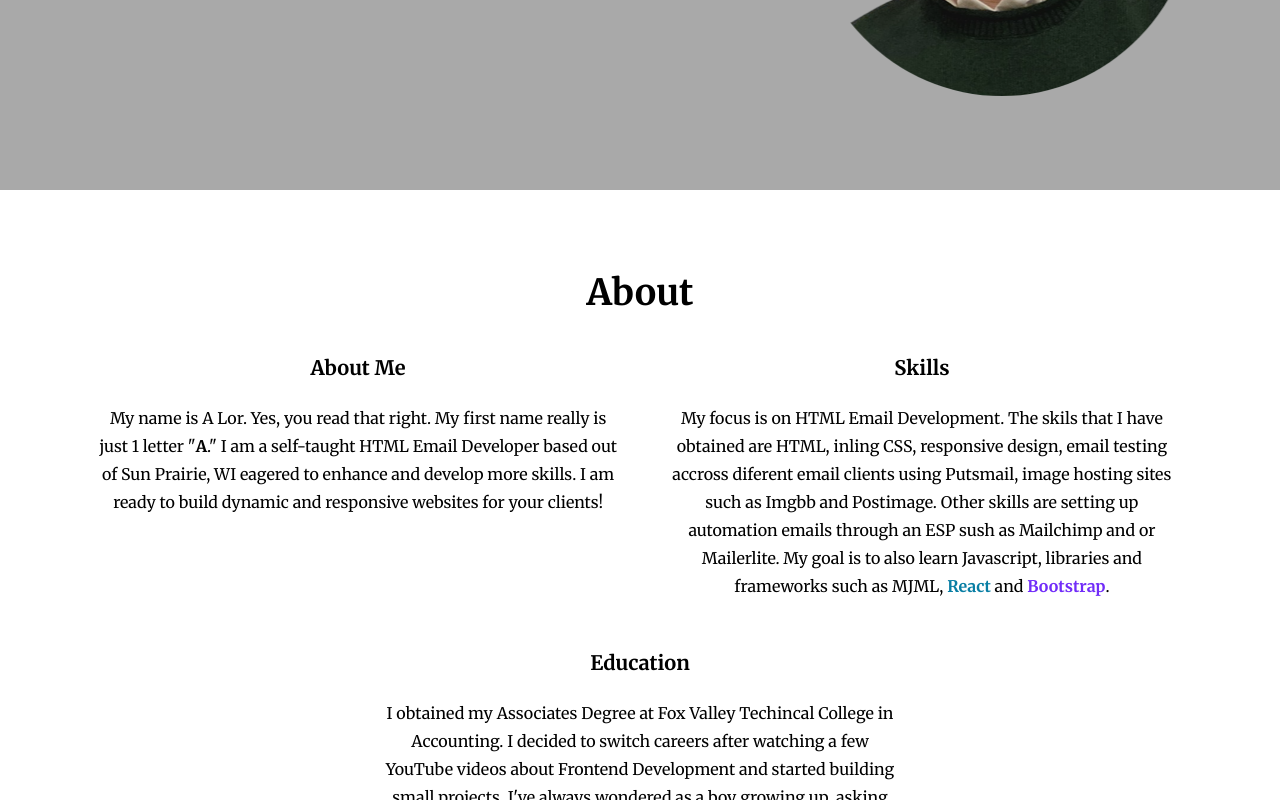
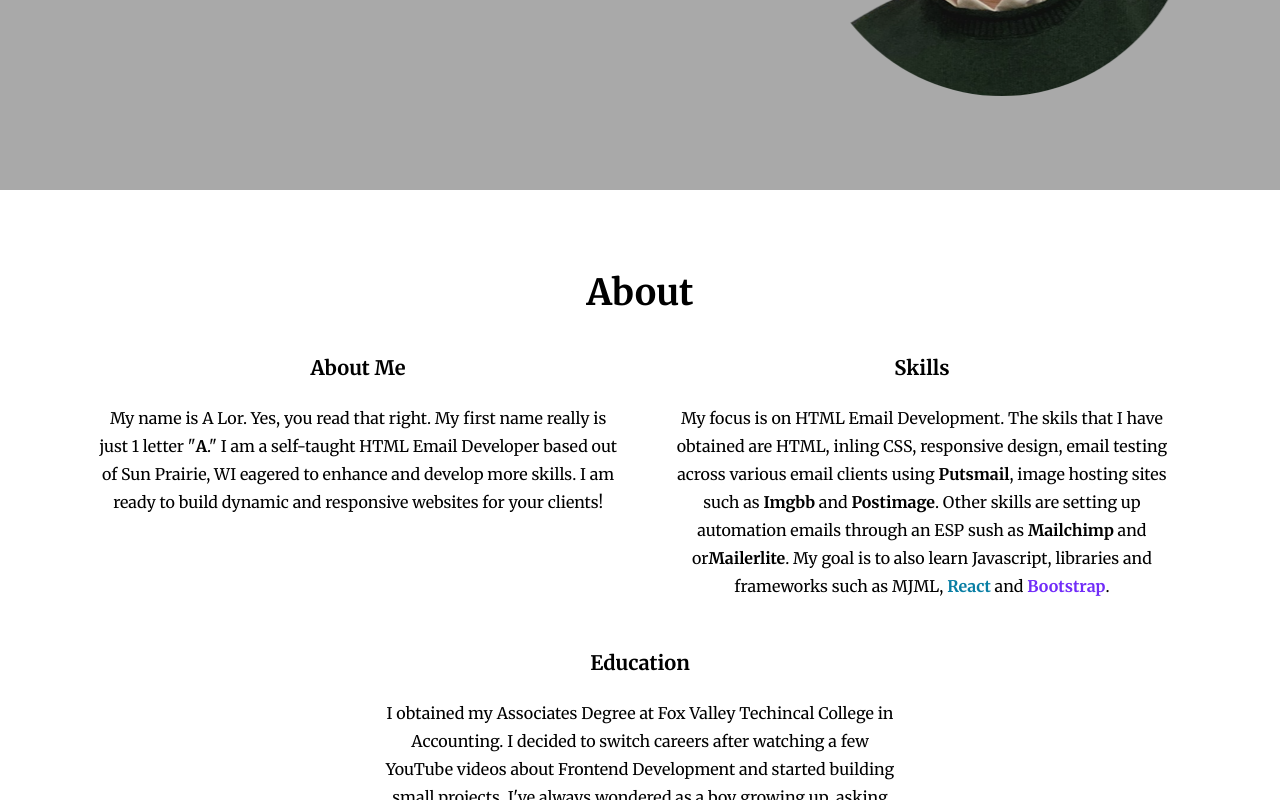
Before and after one commit to a-lor25/HTMLemail-personal-portfolio, a plain HTML site: page index.html in a window 1280 px wide. Shown: the part 488-1288 px from the top of the page. Drawn offline with nearby package versions, Linux system fonts and the light colour scheme.

Commit message:
Update index.html

```diff
--- a/index.html
+++ b/index.html
@@ -68,7 +68,7 @@
 
       <div class="cards-div">
         <p class="card-header">Skills</p>
-        <p class="card-description">My focus is on HTML Email Development. The skils that I have obtained are HTML, inling CSS, responsive design, email testing accross diferent email clients using Putsmail, image hosting sites such as Imgbb and Postimage. Other skills are setting up automation emails through an ESP sush as Mailchimp and or Mailerlite. My goal is to also learn Javascript, libraries and frameworks such as MJML, <span class="react-text">React</span> and <span class="bootstrap-text">Bootstrap</span>.</p>
+        <p class="card-description">My focus is on HTML Email Development. The skils that I have obtained are HTML, inling CSS, responsive design, email testing across various email clients using <b>Putsmail</b>, image hosting sites such as <b>Imgbb</b> and <b>Postimage</b>. Other skills are setting up automation emails through an ESP sush as <b>Mailchimp</b> and or<b>Mailerlite</b>. My goal is to also learn Javascript, libraries and frameworks such as MJML, <span class="react-text">React</span> and <span class="bootstrap-text">Bootstrap</span>.</p>
         <!-- for later if needed. <button class="card-button">More info</button> -->
       </div>
 
```
